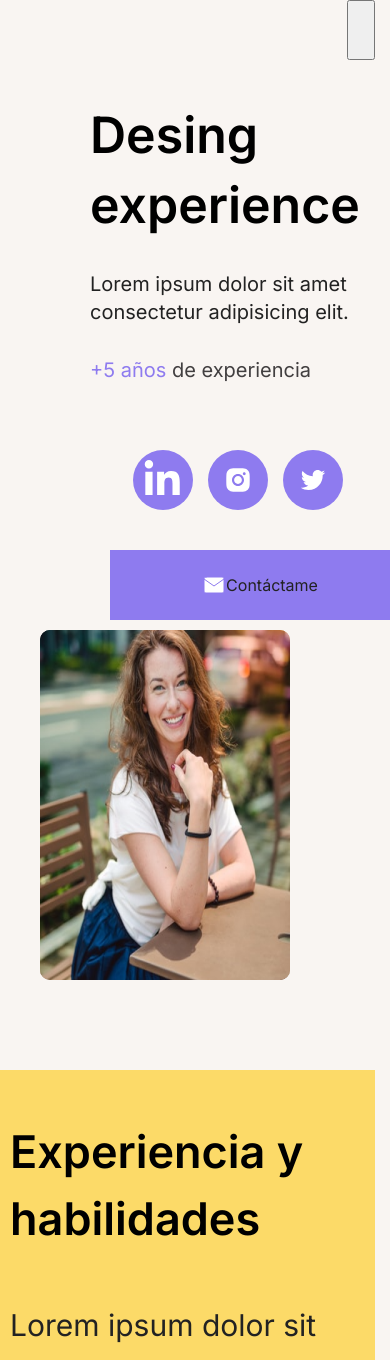
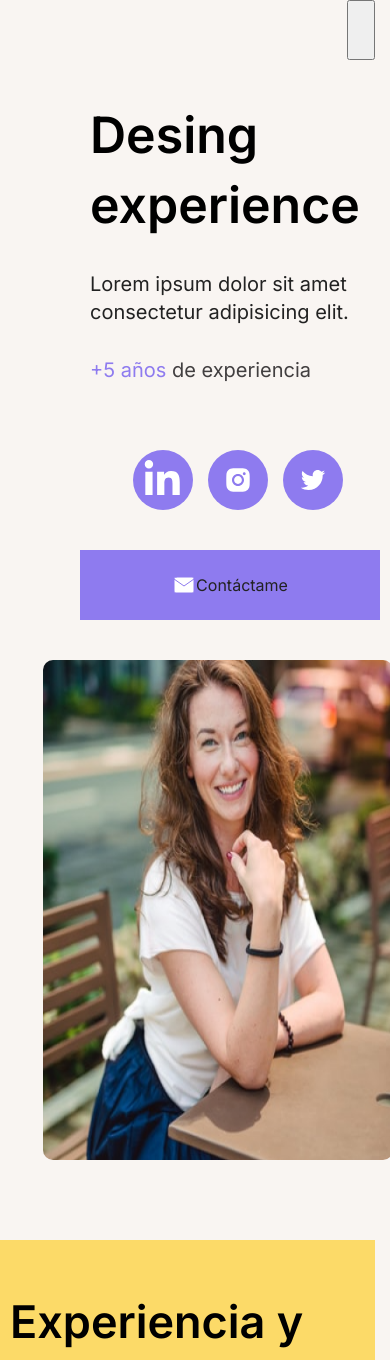
Before and after one commit to ElCesaqr00/AcademloExercise, a plain HTML site: page Index.html in a window 390 px wide. Shown: the top 1360 px of the page. Drawn offline with nearby package versions, Linux system fonts and the light colour scheme; some icons are missing.

Commit message:
ajuste Css

```diff
--- a/Styles/style.css
+++ b/Styles/style.css
@@ -6,7 +6,6 @@
     --color-white:  #ffffff;
     --color-clear-gray: #f9f5f2
 }
-
 *{  padding: 0;
     margin: 0;
     text-decoration: none;
@@ -310,23 +309,20 @@ margin-bottom: 100px;
         width: 375px;
     }
     .img-cc{
-        width: 250px;
-        height: 350px;
-        margin-right: 50px;
-        background-image: url('/images/Imágenes/photo\ mobile.png'); /* Ruta de la primera imagen */
+        background-image: url('/images/Imágenes/photo\mobile.png'); /* Ruta de la primera imagen */
         background-size: cover;
     }
     .photo-profile{
         display: flex;
-        height: 30%;
-        padding: 10px;
+        justify-content: center;
+        margin-top: 40px;
     }
     .icon-social{
         justify-content: center;
         margin-right: 45px;
     }
     .contactme{
-        margin-left: 8%;
+        margin-right: 10px;
     }
     .body-principal-description{
         width: 375px;
```
